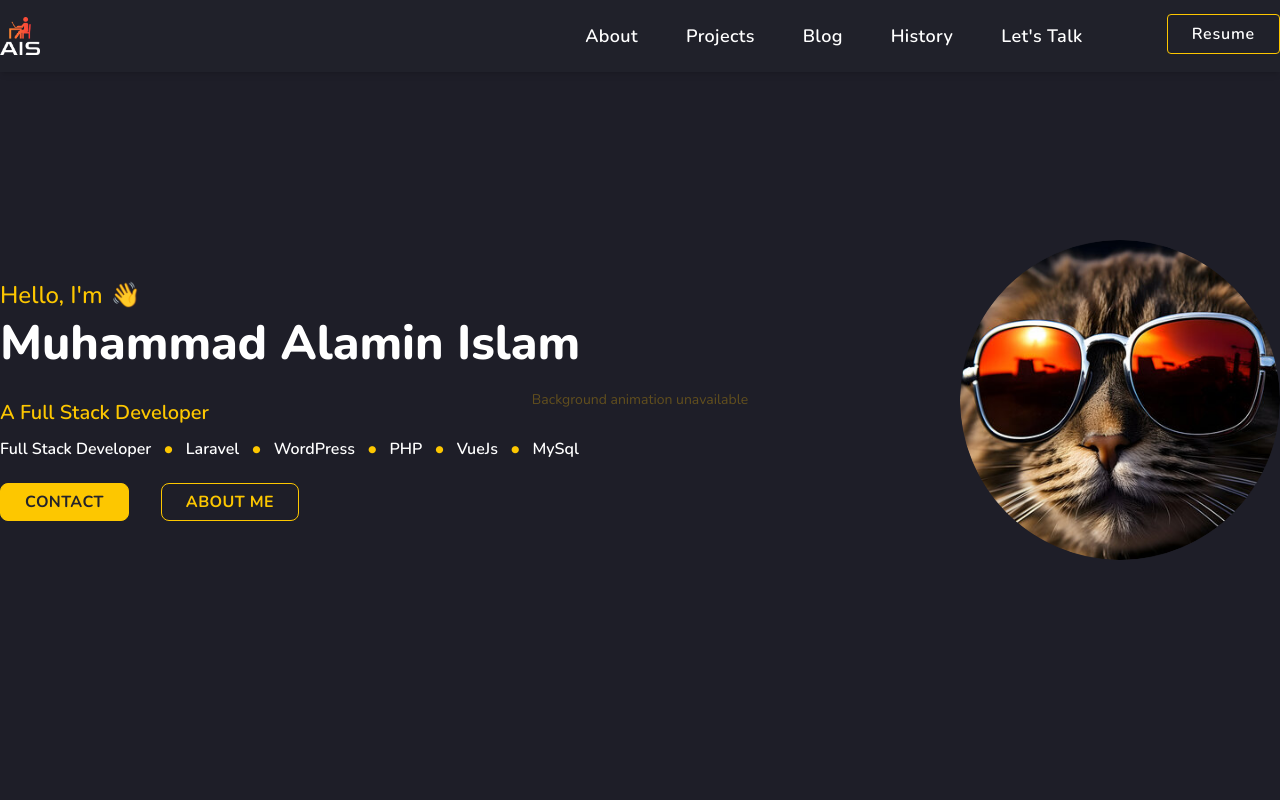
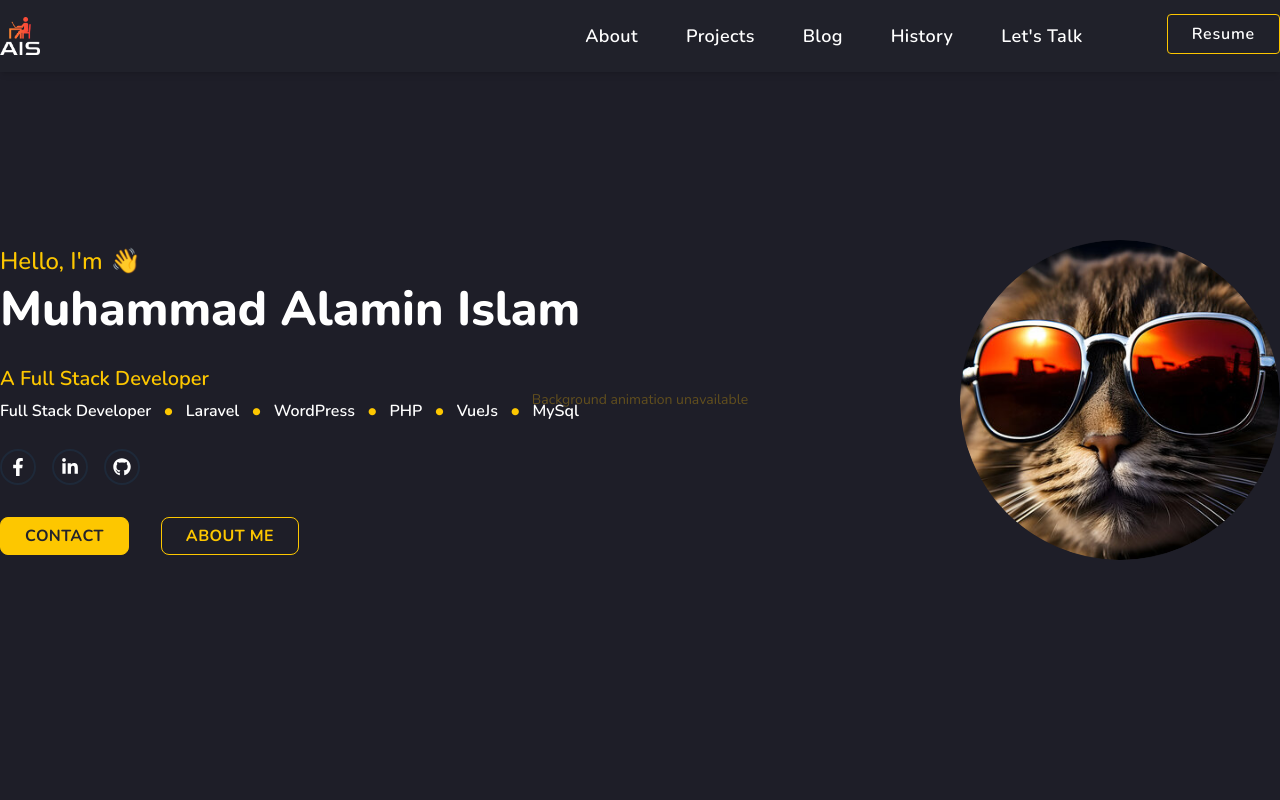
Before and after one commit to SagorIslamOfficial/personal, a React (Vite) app: page / in a window 1280 px wide. Shown: the top 800 px of the page. Built offline with nearby package versions, Linux system fonts and the light colour scheme.

Commit message:
feat: integrate social platform

```diff
--- a/src/components/sections/HeroSection.tsx
+++ b/src/components/sections/HeroSection.tsx
@@ -1,6 +1,7 @@
 import heroImage from '@assets/images/hero-image.png';
 import Button from '../shared/Button';
 import { heroContent } from '../../data/hero';
+import { contactInfo } from '../../data/contact';
 
 const HeroSection = () => {
     return (
@@ -18,10 +19,10 @@ const HeroSection = () => {
                     <h1 className="font-black text-2xl md:text-4xl lg:text-5xl mb-8">
                         {heroContent.name}
                     </h1>
-                    <h5 className="text-yellow-400 text-lg md:text-xl font-semibold mb-2">
+                    <h5 className="text-yellow-400 text-lg md:text-xl font-semibold mb-1">
                         {heroContent.typingStrings[0]}
                     </h5>
-                    <div className="flex flex-wrap items-center gap-y-2 mb-5">
+                    <div className="flex flex-wrap items-center gap-y-2 mb-6">
                         {heroContent.skills.map((skill, idx) => (
                             <span
                                 key={skill.name}
@@ -34,6 +35,20 @@ const HeroSection = () => {
                                     </span>
                                 )}
                             </span>
+                        ))}
+                    </div>
+                    <div className="flex items-center gap-4 mb-8">
+                        {contactInfo.social.map((item, index) => (
+                            <a
+                                key={index}
+                                href={item.url}
+                                target="_blank"
+                                rel="noopener noreferrer"
+                                className="border-2 border-gray-800 text-white w-9 h-9 rounded-full flex items-center justify-center hover:border-yellow-600 hover:text-yellow-500 transition-colors duration-300"
+                                title={item.label}
+                            >
+                                <item.icon className="text-lg" />
+                            </a>
                         ))}
                     </div>
                     <div className="flex gap-8">
```
